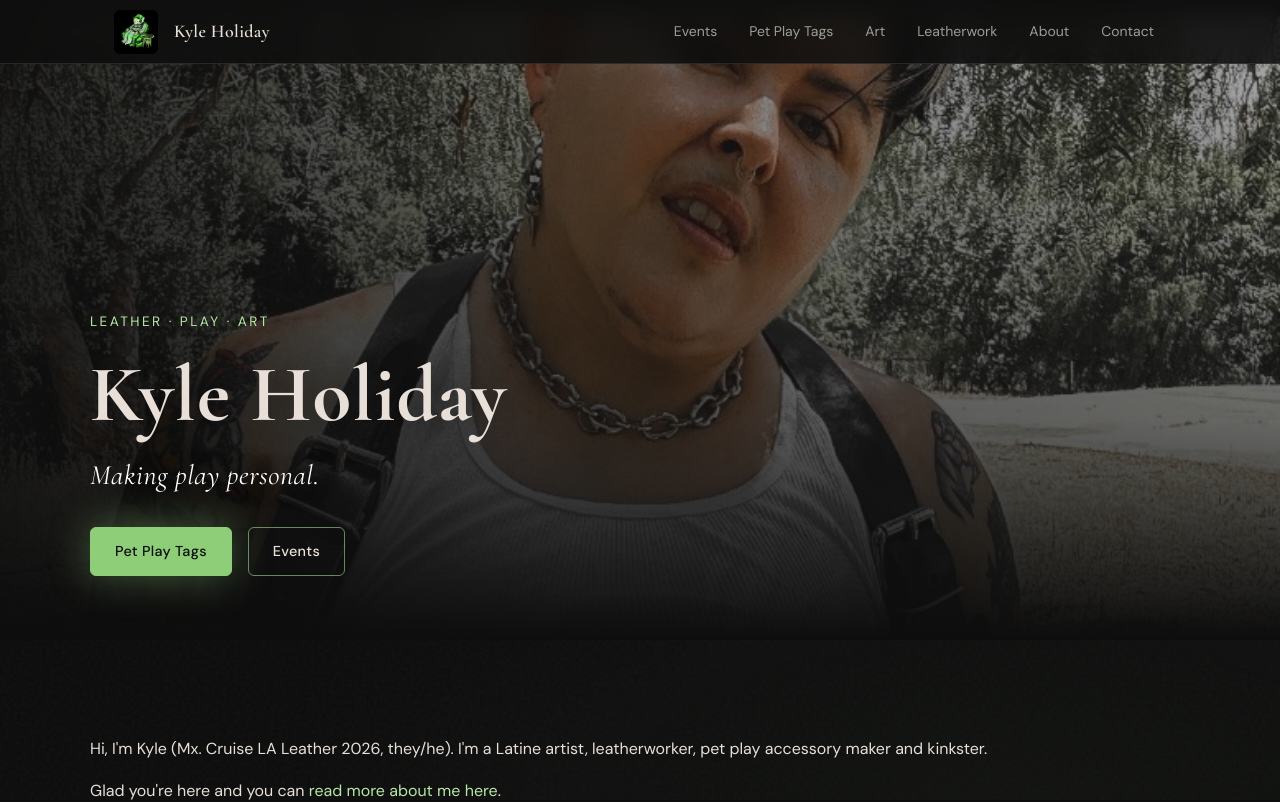
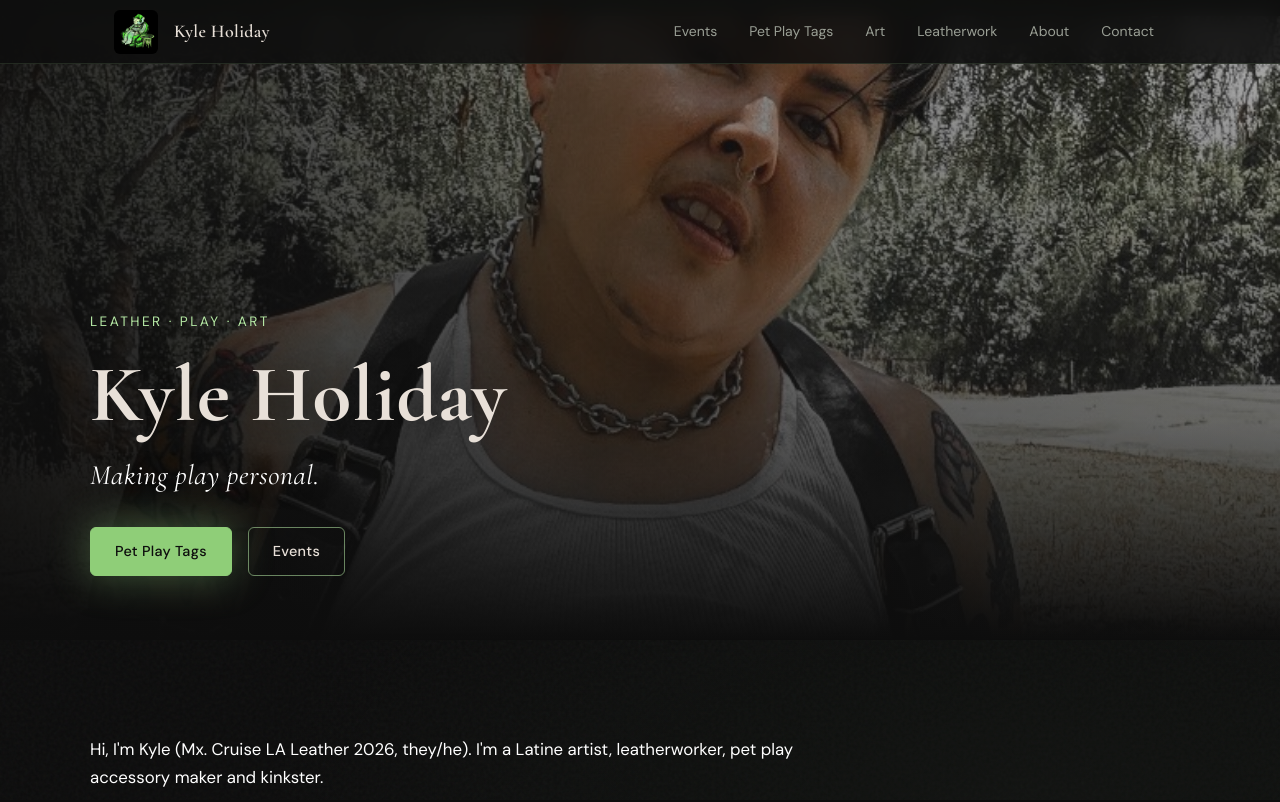
Before and after one commit to dianashawnbarraza-wq/kyle-holiday, a React (Vite) app: page / in a window 1280 px wide. Shown: the top 802 px of the page. Built offline with nearby package versions, Linux system fonts and the light colour scheme.

Commit message:
Style home intro text above spotlight banner.
Co-authored-by: Cursor <cursoragent@cursor.com>

```diff
--- a/src/pages/HomePage.css
+++ b/src/pages/HomePage.css
@@ -1,3 +1,27 @@
+.home-intro {
+  max-width: 65ch;
+}
+
+.home-intro__text {
+  color: #ffffff;
+  font-size: 1.05rem;
+  line-height: 1.65;
+}
+
+.home-intro__text + .home-intro__text {
+  margin-top: var(--space-2);
+}
+
+.home-intro__text a {
+  color: var(--accent-light);
+  text-decoration: underline;
+  text-underline-offset: 3px;
+}
+
+.home-intro__text a:hover {
+  color: var(--text-primary);
+}
+
 .home-gallery {
   width: 100%;
   max-width: 100%;
```
